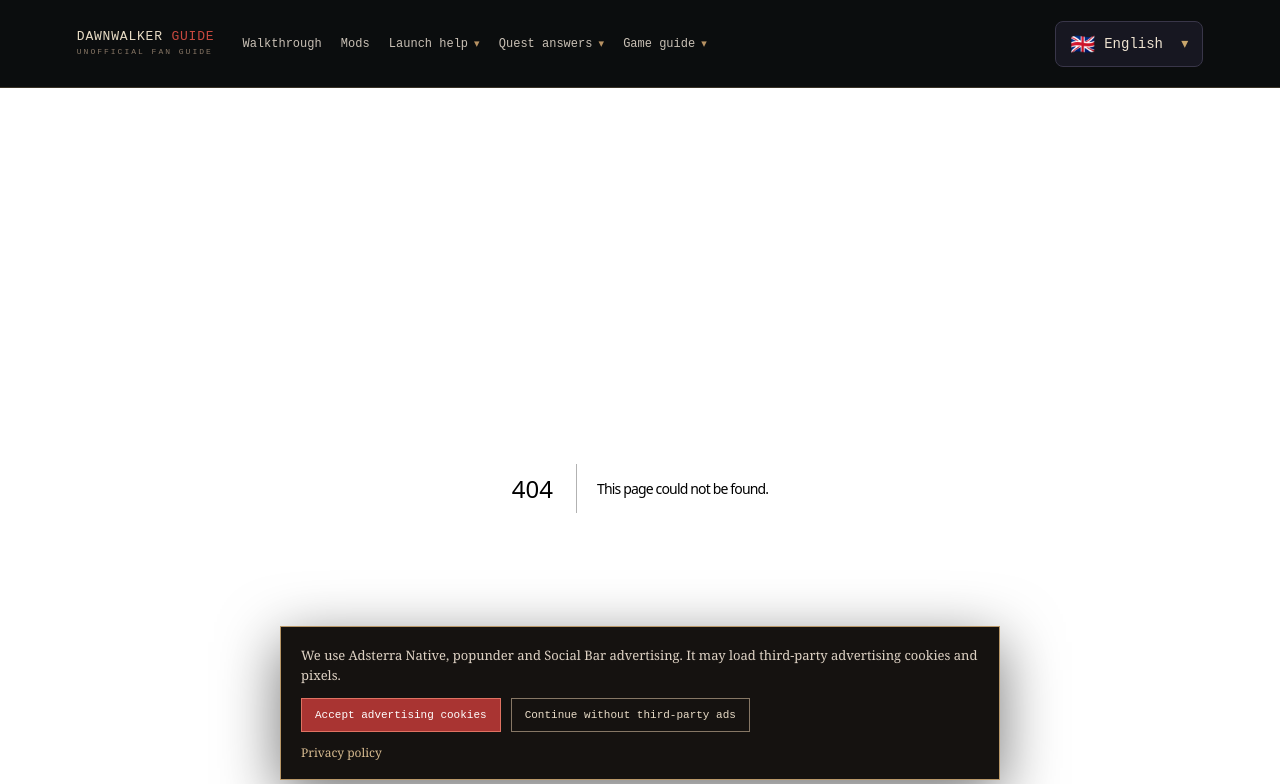
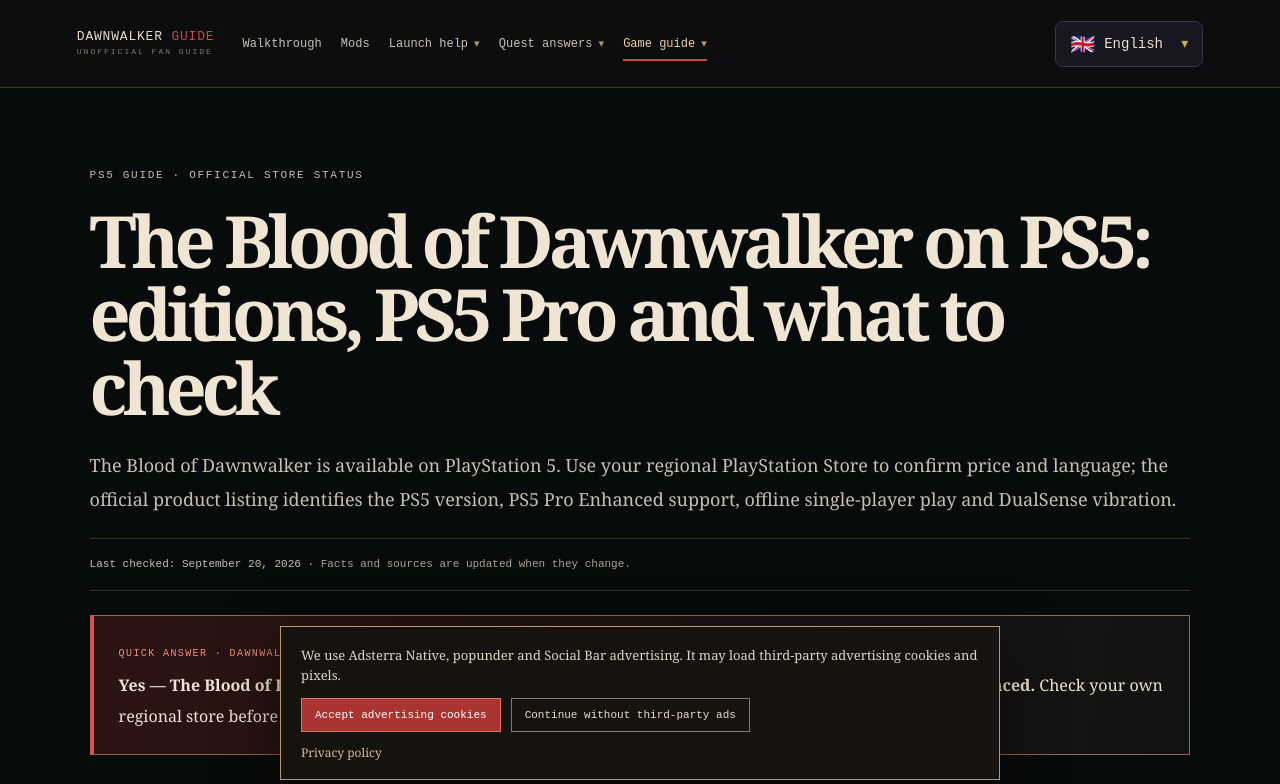
Before and after one commit to wencun/dawnwalker.cc, a Next.js app: page /ps5 in a window 1280 px wide. Before the commit this address had no page. Shown: the top 784 px of the page. Built offline with nearby package versions, Linux system fonts and the light colour scheme.

Commit message:
Improve high-intent search landing pages

```diff
--- a/app/page.tsx
+++ b/app/page.tsx
@@ -33,6 +33,7 @@ const cards = [
   ["Launch fix", "Controller stops sprinting or slows down?", "Follow the illustrated Steam Input deadzone workaround for diagonal movement, with separate PC and PS5 guidance.", "/controller-movement-fix"],
   ["Prologue answer", "How many spoonfuls of herbs?", "Choose hot water and three spoonfuls in Withering Away to prepare Esme's medicine correctly.", "/how-many-spoonfuls-of-herbs"],
   ["Release date", "When does The Blood of Dawnwalker release?", "September 3, 2026. See supported platforms, time zones and official sources.", "/release-date"],
+  ["PS5 guide", "The Blood of Dawnwalker on PS5", "Check confirmed PS5 availability, PS5 Pro support, editions, offline play and the current controller note before buying.", "/ps5"],
   ["Gameplay", "How does The Blood of Dawnwalker play?", "A source-led overview of day and night, combat, choices and the 30-day time pressure—without inventing mechanics.", "/gameplay"],
   ["PC tool", "Can I run it?", "A local-only official requirements checker. Compare CPU, GPU, RAM, VRAM and SSD space without uploading your information.", "/can-i-run"],
   ["Performance", "PS5 & Xbox modes", "Official launch targets for PS5, PS5 Pro, Xbox Series X and Series S—kept separate from player benchmarks.", "/console-performance"],
--- a/app/platforms/page.tsx
+++ b/app/platforms/page.tsx
@@ -1,3 +1,4 @@
+import Link from "next/link";
 import { GuidePage, guideMetadata } from "../guide-page";
 
 export const metadata = guideMetadata(
@@ -12,7 +13,7 @@ export default function Page() {
     eyebrow="PLATFORM GUIDE · OFFICIAL STORES"
     title="The Blood of Dawnwalker platforms: Steam PC, PS5 and Xbox"
     dek="The Blood of Dawnwalker is confirmed for Steam on PC, PlayStation 5 and Xbox Series X|S. Use the official store linked for your account region; platform, edition, language and release countdown can differ by storefront."
-    checked="September 1, 2026"
+    checked="September 20, 2026"
     sources={[
       { label: "Official purchase page", href: "https://dawnwalkergame.com/us/en/buy" },
       { label: "Steam — The Blood of Dawnwalker", href: "https://store.steampowered.com/app/3751260/The_Blood_of_Dawnwalker/" },
@@ -22,7 +23,7 @@ export default function Page() {
     ]}
     sections={[
       { title: "Where can you play The Blood of Dawnwalker?", body: <div className="fact-grid"><p><b>Steam / PC</b>Confirmed. Use Steam to verify your exact PC language list, price and account-region release display.</p><p><b>PlayStation 5</b>Confirmed. The PlayStation Store is the final source for your region&apos;s product page and countdown.</p><p><b>Xbox Series X|S</b>Confirmed. Check the Xbox product page with the account that will buy or play the game.</p><p><b>PS4, Xbox One, Switch / Switch 2</b>Not confirmed. Do not treat an unrelated retailer listing or a search snippet as an official platform announcement.</p></div> },
-      { title: "Official store links by platform", body: <ul><li><b>PC:</b> <a href="https://store.steampowered.com/app/3751260/The_Blood_of_Dawnwalker/" target="_blank" rel="noreferrer">Open The Blood of Dawnwalker on Steam</a>.</li><li><b>PS5:</b> <a href="https://www.playstation.com/en-us/games/the-blood-of-dawnwalker/" target="_blank" rel="noreferrer">Open the PlayStation product page</a>.</li><li><b>Xbox Series X|S:</b> <a href="https://www.xbox.com/en-US/games/the-blood-of-dawnwalker" target="_blank" rel="noreferrer">Open the Xbox product page</a>.</li></ul> },
+      { title: "Official store links by platform", body: <ul><li><b>PC:</b> <a href="https://store.steampowered.com/app/3751260/The_Blood_of_Dawnwalker/" target="_blank" rel="noreferrer">Open The Blood of Dawnwalker on Steam</a>.</li><li><b>PS5:</b> <a href="https://www.playstation.com/en-us/games/the-blood-of-dawnwalker/" target="_blank" rel="noreferrer">Open the PlayStation product page</a>. For edition, PS5 Pro and controller details, use the dedicated <Link href="/ps5">PS5 guide</Link>.</li><li><b>Xbox Series X|S:</b> <a href="https://www.xbox.com/en-US/games/the-blood-of-dawnwalker" target="_blank" rel="noreferrer">Open the Xbox product page</a>.</li></ul> },
       { title: "Microsoft Store and Game Pass status", body: <div className="fact-grid"><p><b>Microsoft Store for PC</b>Not listed by the publisher as a PC storefront at the last check. Steam is the confirmed PC store in the official purchase information.</p><p><b>PC Game Pass</b>Not officially announced. An Xbox product page alone does not confirm a Game Pass entitlement.</p><p><b>Xbox Game Pass console</b>Not officially announced. Do not prepay or treat a retailer tag as proof until Xbox or the publisher lists it.</p><p><b>What to do</b>Check the official purchase page or the Xbox listing with your account shortly before buying; availability can change.</p></div> },
       { title: "Steam date, PC unlock and console timing are not identical", body: <p>Steam can show <b>September 2</b> in parts of the Americas because PC unlocks at one global moment: midnight CEST / Warsaw time on September 3. Console release generally follows local midnight, with publisher-listed regional exceptions. That means the date shown by a PC store is not proof of early access, and a console countdown should not be inferred from the PC time. See the <a href="/release-date">release date and unlock-time guide</a> for the rules and city conversions.</p> },
       { title: "PS5 and Xbox performance: confirmed target, not a benchmark", body: <p>Rebel Wolves announced a Day One performance mode targeting 60 FPS for PS5, PS5 Pro and Xbox Series X; Series S targets 30 FPS. Those are developer targets, not proof of locked performance in every scene or a substitute for a versioned launch test. See the <a href="/console-performance">console performance page</a> for the exact distinction and evidence links.</p> },
--- /dev/null
+++ b/app/ps5/page.tsx
@@ -0,0 +1,48 @@
+import Link from "next/link";
+import { GuidePage, guideMetadata } from "../guide-page";
+
+export const metadata = guideMetadata(
+  "The Blood of Dawnwalker PS5: Editions, PS5 Pro & Buying Guide",
+  "The Blood of Dawnwalker is available on PS5. Check the official PlayStation Store for your regional price and edition, PS5 Pro Enhanced status, offline play, controller features and current known issues.",
+  "/ps5",
+  [
+    "The Blood of Dawnwalker PS5",
+    "Blood of Dawnwalker PS5",
+    "The Blood of Dawnwalker PS5 Pro",
+    "Blood of Dawnwalker PS5 edition",
+    "The Blood of Dawnwalker PlayStation 5",
+  ],
+);
+
+export default function PS5Page() {
+  return <GuidePage
+    eyebrow="PS5 GUIDE · OFFICIAL STORE STATUS"
+    title="The Blood of Dawnwalker on PS5: editions, PS5 Pro and what to check"
+    dek="The Blood of Dawnwalker is available on PlayStation 5. Use your regional PlayStation Store to confirm price and language; the official product listing identifies the PS5 version, PS5 Pro Enhanced support, offline single-player play and DualSense vibration."
+    checked="September 20, 2026"
+    quickAnswer={<div className="fix-callout"><span>QUICK ANSWER · DAWNWALKER PS5</span><p><b>Yes — The Blood of Dawnwalker is available on PS5 and the official PlayStation listing marks it PS5 Pro Enhanced.</b> Check your own regional store before buying: price, edition contents, language and age rating can vary by country.</p></div>}
+    faqs={[
+      { question: "Is The Blood of Dawnwalker on PS5?", answer: "Yes. The publisher and the official PlayStation Store list The Blood of Dawnwalker for PlayStation 5." },
+      { question: "Is The Blood of Dawnwalker PS5 Pro Enhanced?", answer: "Yes. The official PlayStation product listing carries the PS5 Pro Enhanced label. That label does not by itself guarantee a specific resolution or frame rate in every scene." },
+      { question: "Can I play The Blood of Dawnwalker offline on PS5?", answer: "The official PlayStation listing says offline play is enabled and lists one player. Check your regional listing for any account or online-service requirements that may apply to your purchase." },
+      { question: "Can I remap every PS5 controller button in Dawnwalker?", answer: "Do not assume so. An official Hotfix 1.0.2 note lists a missing option for mapping buttons on a PS5 gamepad as a known issue; read the latest official patch notes before relying on a workaround." },
+    ]}
+    nextSteps={[
+      { label: "Compare every platform", href: "/platforms", description: "Check Steam, PS5, Xbox Series X|S and the official Game Pass status." },
+      { label: "Read console performance context", href: "/console-performance", description: "Separate official performance targets from later player reports and tests." },
+      { label: "Compare editions before checkout", href: "/editions", description: "See the source-based differences without relying on retailer copy." },
+    ]}
+    sources={[
+      { label: "Bandai Namco — The Blood of Dawnwalker is now available", href: "https://www.bandainamcoent.com/news/the-blood-of-dawnwalker-is-now-available" },
+      { label: "PlayStation Store — The Blood of Dawnwalker product listing", href: "https://store.playstation.com/en-us/product/EP0700-PPSA28000_00-DAWNWALKER00GAME/" },
+      { label: "Official Hotfix 1.0.2 — known issue notes", href: "https://dawnwalkergame.com/us/en/news/hotfix-102" },
+    ]}
+    sections={[
+      { title: "Confirmed PS5 status", body: <div className="fact-grid"><p><b>Available now</b>The publisher&apos;s launch announcement lists PlayStation 5 alongside PC and Xbox Series X|S.</p><p><b>PS5 Pro</b>The official PlayStation listing is marked <b>PS5 Pro Enhanced</b>. Treat that as a store feature label, not a universal performance promise.</p><p><b>Play style</b>The PlayStation listing identifies offline play and one player, so this is a single-player purchase decision rather than a live-service access guide.</p><p><b>Regional store matters</b>Price, language, rating and edition availability must be checked on the PlayStation Store for the account region you will use.</p></div> },
+      { title: "Choose an edition from the official store, not a search snippet", body: <p>The publisher lists Standard, Eclipse, Day One and Collector&apos;s Edition offers. Not every edition is necessarily offered in every territory or at every retailer. Open the PS5 product page while signed in to your own account, then compare the named contents against the <Link href="/editions">edition comparison</Link>. Do not use an old pre-release price, a marketplace key listing or an unrelated Xbox listing as evidence for PS5 availability.</p> },
+      { title: "What to check before buying on PS5", body: <ol><li><b>Confirm the product page says PS5:</b> avoid similar-looking search results and third-party key offers.</li><li><b>Check the edition contents:</b> choose the edition for the content you can verify on the store page, not for a promised future feature.</li><li><b>Check language and rating:</b> these are region-specific purchase details and can matter more than a global marketing page.</li><li><b>Read the current patch notes:</b> if you depend on a controller option or a specific quest fix, verify its latest status before checkout.</li><li><b>Keep the receipt and save data separate:</b> store entitlements and in-game save behaviour are different support questions.</li></ol> },
+      { title: "Controller and current known-issue note", body: <p>Official Hotfix 1.0.2 includes a known issue for a missing option to map buttons on a PS5 gamepad. That is not evidence that every controller has a problem, and it is not a reason to use an unsafe third-party tool. If button mapping is essential to you, inspect the latest <Link href="/patch-notes">patch notes</Link> and the PlayStation accessibility information before purchasing.</p> },
+      { title: "Do not infer benchmark results from the PS5 Pro label", body: <p>The PS5 Pro Enhanced label confirms a supported product feature, but it does not establish an exact FPS, resolution or scene-by-scene result. For a buying decision, keep official targets separate from independent testing and current patch context. Our <Link href="/console-performance">console performance guide</Link> keeps those claims distinct and links the underlying evidence.</p> },
+    ]}
+  />;
+}
--- a/app/site-nav.tsx
+++ b/app/site-nav.tsx
@@ -43,6 +43,7 @@ const navigation: Record<Locale, Navigation> = {
       { label: "Game guide", items: [
         { href: "/release-date", label: "Release date" },
         { href: "/platforms", label: "Platforms" },
+        { href: "/ps5", label: "PS5 guide" },
         { href: "/gameplay", label: "Gameplay" },
         { href: "/time-system", label: "Time system" },
         { href: "/route-planner", label: "30-Day Route Planner" },
```
Also changed, not shown: app/lacra-romance/page.tsx (+7 -6 lines), app/odd-riddle/page.tsx (+6 -6 lines), 1 other file (tests, documents, lock files or other folders).
